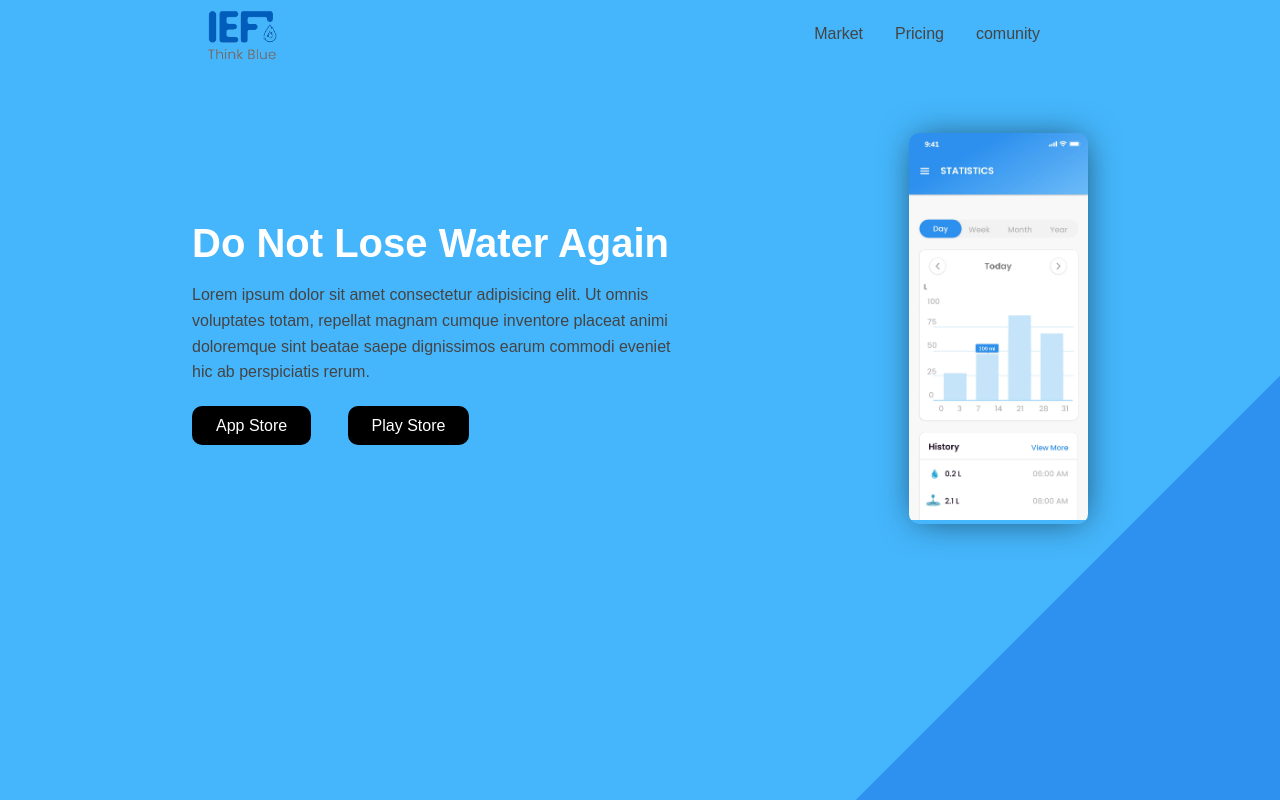
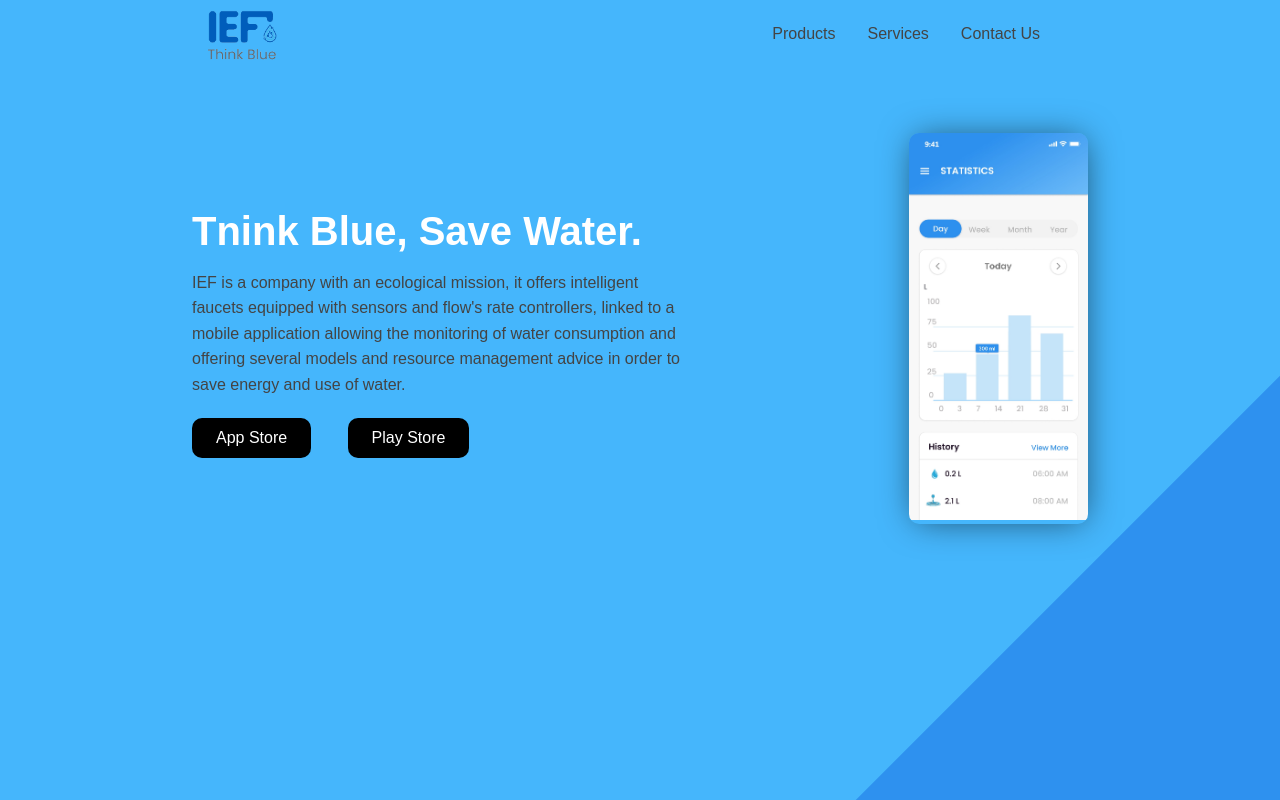
Before and after one commit to YassineEddyb/IEF, a plain HTML site: page landing page/index.html in a window 1280 px wide. Drawn offline with Linux system fonts and the light colour scheme.

Commit message:
simple changes

```diff
--- a/landing page/index.html
+++ b/landing page/index.html
@@ -14,18 +14,17 @@
                 <img src="./logo.png" alt="logo">
             </div>
             <ul>
-                <li>Market</li>
-                <li>Pricing</li>
-                <li>comunity<li>
+                <li>Products</li>
+                <li>Services</li>
+                <li>Contact Us<li>
             </ul>
         </header>
 
         <div class="center">
             <div class="info">
-                <h2> Do Not Lose Water Again </h2>
-                <p> Lorem ipsum dolor sit amet consectetur adipisicing elit. Ut omnis voluptates totam,
-                    repellat magnam cumque inventore placeat animi doloremque sint beatae saepe
-                    dignissimos earum commodi eveniet hic ab perspiciatis rerum.
+                <h2> Tnink Blue, Save Water. </h2>
+                <p>
+                    IEF is a company with an ecological mission, it offers intelligent faucets equipped with sensors and flow's rate controllers, linked to a mobile application allowing the monitoring of water consumption and offering several models and resource management advice in order to save energy and use of water.
                 </p>
                 <div class="buttons">
                     <a href="#"> App Store</a>
```
